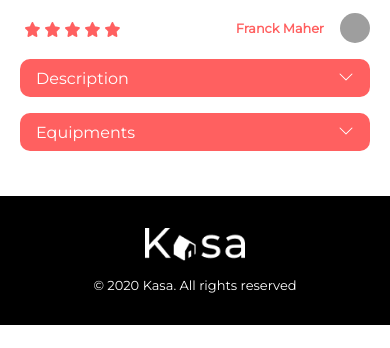
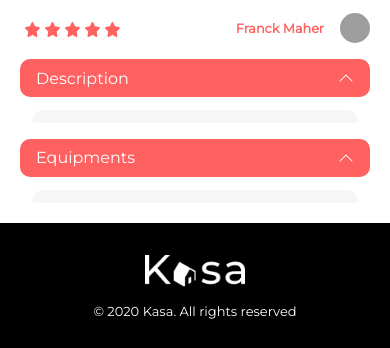
Before and after one commit to ElisaROGGE/Elisa_Rogge_11_15032024, a React (Vite) app: page /location/0979876d in a window 390 px wide. Shown: the part 503-851 px from the top of the page. Built offline with nearby package versions, Linux system fonts and the light colour scheme; grey boxes are pictures that could not be loaded.

Commit message:
fix: animation collapse

```diff
--- a/src/components/Dropdown/Dropdown.min.css
+++ b/src/components/Dropdown/Dropdown.min.css
@@ -1 +1 @@
-.dropdown .title{border-radius:10px;padding:1rem 1.5rem;background-color:#ff6060;font-size:1.5rem;display:flex;justify-content:space-between;color:#fff;font-weight:500;cursor:pointer;font-family:Montserrat,sans-serif}.dropdown .dropdown-content{font-size:1.2rem;color:#000;padding:1rem;background-color:#f6f6f6;border-radius:10px}@media (max-width:768px){.dropdown .title{font-size:1rem;padding:.6rem 1rem}.dropdown .dropdown-content{font-size:.8rem;padding:.8rem}.dropdown .dropdown-content span{line-height:5px;font-size:.8rem}}
+.dropdown .title{border-radius:10px;padding:1rem 1.5rem;background-color:#ff6060;font-size:1.5rem;display:flex;align-items:center;justify-content:space-between;color:#fff;font-weight:500;cursor:pointer;font-family:Montserrat,sans-serif}.dropdown .dropdown-content{overflow:hidden;max-height:0;transition:max-height .2s ease-out}.dropdown .dropdown-content .content-inner{font-size:1.2rem;color:#000;padding:1rem;background-color:#f6f6f6;border-radius:10px}.dropdown .hide{max-height:0}.dropdown .show{max-height:200px}.dropdown .chevron{display:flex;transition:transform .3s ease-out;transform-origin:center}.dropdown .chevron.down{transform:rotate(0)}.dropdown .chevron.up{transform:rotate(-180deg)}@media (max-width:768px){.dropdown .title{font-size:1rem;padding:.6rem 1rem}.dropdown .dropdown-content{font-size:.8rem;padding:.8rem}.dropdown .dropdown-content span{line-height:5px;font-size:.8rem}}
--- a/src/components/Dropdown/Dropdown.scss
+++ b/src/components/Dropdown/Dropdown.scss
@@ -5,6 +5,7 @@
         background-color: #FF6060;
         font-size: 1.5rem;
         display: flex;
+        align-items: center;
         justify-content: space-between;
         color: white;
         font-weight: 500;
@@ -12,6 +13,10 @@
         font-family: "Montserrat", sans-serif;
     }
     .dropdown-content{
+        overflow: hidden;
+        max-height: 0;
+        transition: max-height 0.2s ease-out;
+        .content-inner {
             font-size: 1.2rem;
             color: black;
             padding: 1rem;
@@ -19,7 +24,26 @@
             border-radius: 10px;
         }
     }
+    .hide{
+        max-height: 0;
+    }
+    .show{
+        max-height: 200px;
+    }
+    .chevron {
+        display: flex;
+        transition: transform 0.3s ease-out;
+        transform-origin: center;
+      }
 
+      .chevron.down {
+        transform: rotate(0deg);
+      }
+
+      .chevron.up {
+        transform: rotate(-180deg);
+      }
+}
 @media (max-width: 768px) {
     .dropdown{
         .title{
--- a/src/components/Dropdown/Dropdown.tsx
+++ b/src/components/Dropdown/Dropdown.tsx
@@ -1,5 +1,5 @@
 import React, { useState } from "react";
-import { BsChevronDown, BsChevronUp } from "react-icons/bs";
+import { BsChevronUp } from "react-icons/bs";
 import "./Dropdown.scss";
 
 interface DropdownProps {
@@ -16,9 +16,13 @@ const Dropdown: React.FC<DropdownProps> = ({ title, children }) => {
     <div className="dropdown">
       <div className="title" onClick={toggleOpen}>
         <div>{title}</div>
-        {isOpen ? <BsChevronUp /> : <BsChevronDown />}
+        <div className={`chevron ${isOpen ? "up" : "down"}`}>
+          <BsChevronUp />
+        </div>
       </div>
-      {isOpen && <div className="dropdown-content">{children}</div>}
+      <div className={`dropdown-content ${isOpen ? "show" : "hide"}`}>
+        <div className="content-inner">{children}</div>
+      </div>
     </div>
   );
 };
```
Lines whose indentation alone changed are shown as unchanged.
